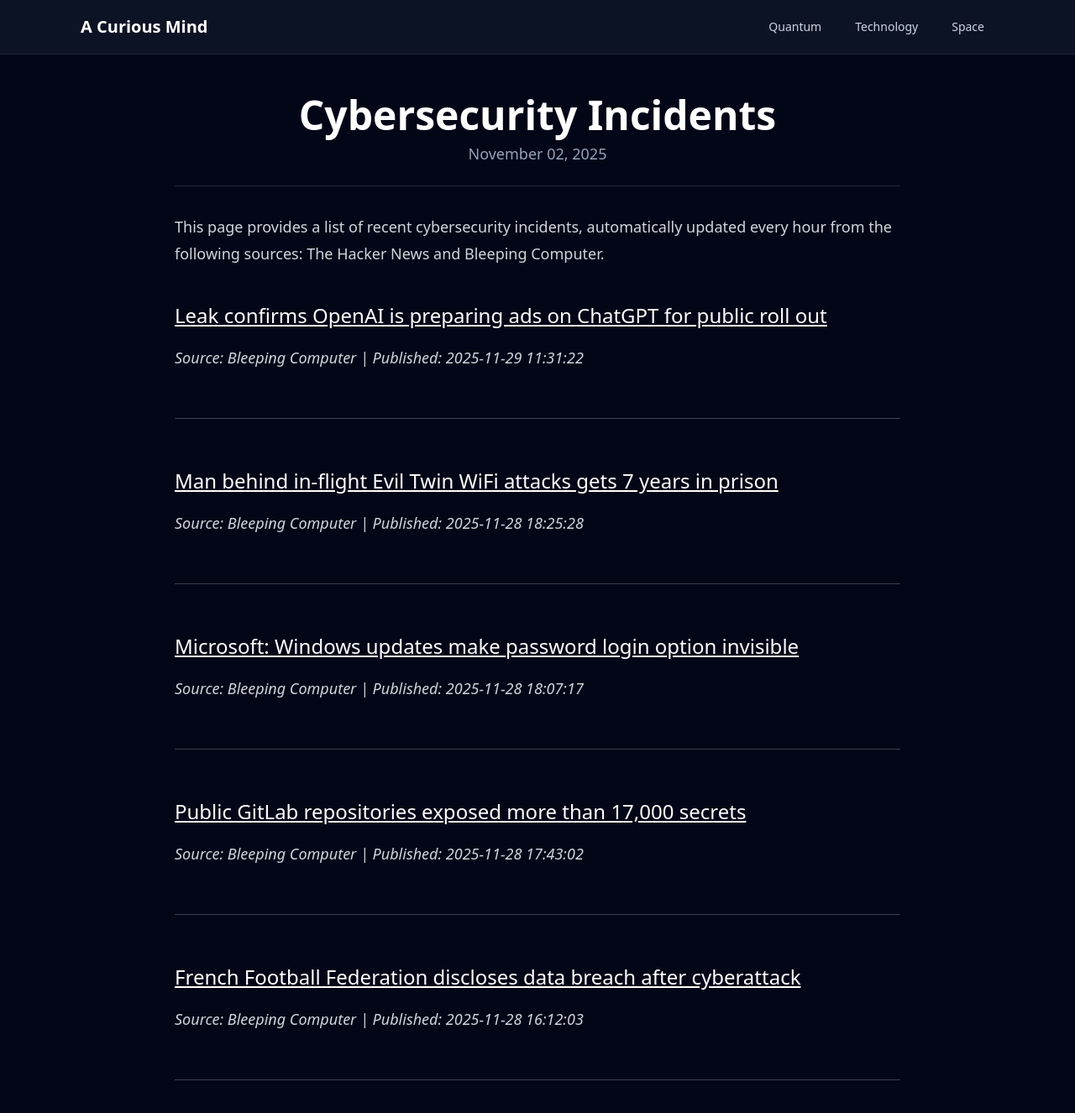
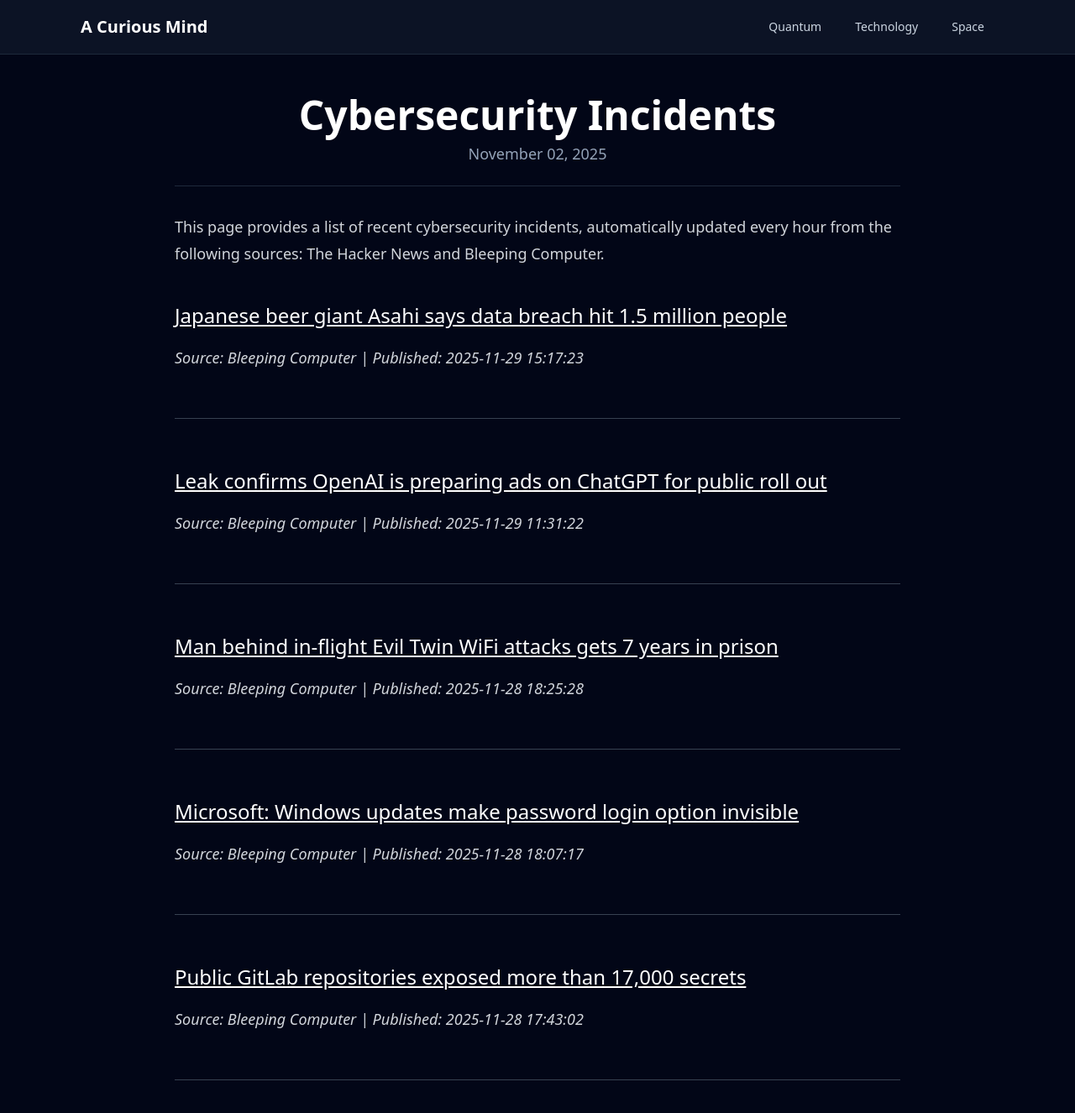
Before and after one commit to onehl7/onehl7.github.io, a Jekyll site: the page built from _posts/2025-11-02-cybersecurity-incidents.md, in a window 1280 px wide and 1400 px high. Shown: the top 1326 px of the window at 84% size. Built offline with Jekyll 4.4.1, drawn with Linux system fonts in a browser that asks for light colours; nearby versions of some CDN libraries.

Commit message:
Update news data

```diff
--- a/_data/news.json
+++ b/_data/news.json
@@ -1,4 +1,10 @@
 [
+  {
+    "source": "Bleeping Computer",
+    "title": "Japanese beer giant Asahi says data breach hit 1.5 million people",
+    "link": "https://www.bleepingcomputer.com/news/security/japanese-beer-giant-asahi-says-data-breach-hit-15-million-people/",
+    "published": "2025-11-29 15:17:23"
+  },
   {
     "source": "Bleeping Computer",
     "title": "Leak confirms OpenAI is preparing ads on ChatGPT for public roll out",
@@ -22,11 +28,5 @@
     "title": "Public GitLab repositories exposed more than 17,000 secrets",
     "link": "https://www.bleepingcomputer.com/news/security/public-gitlab-repositories-exposed-more-than-17-000-secrets/",
     "published": "2025-11-28 17:43:02"
-  },
-  {
-    "source": "Bleeping Computer",
-    "title": "French Football Federation discloses data breach after cyberattack",
-    "link": "https://www.bleepingcomputer.com/news/security/french-football-federation-fff-discloses-data-breach-after-cyberattack/",
-    "published": "2025-11-28 16:12:03"
   }
 ]
```
